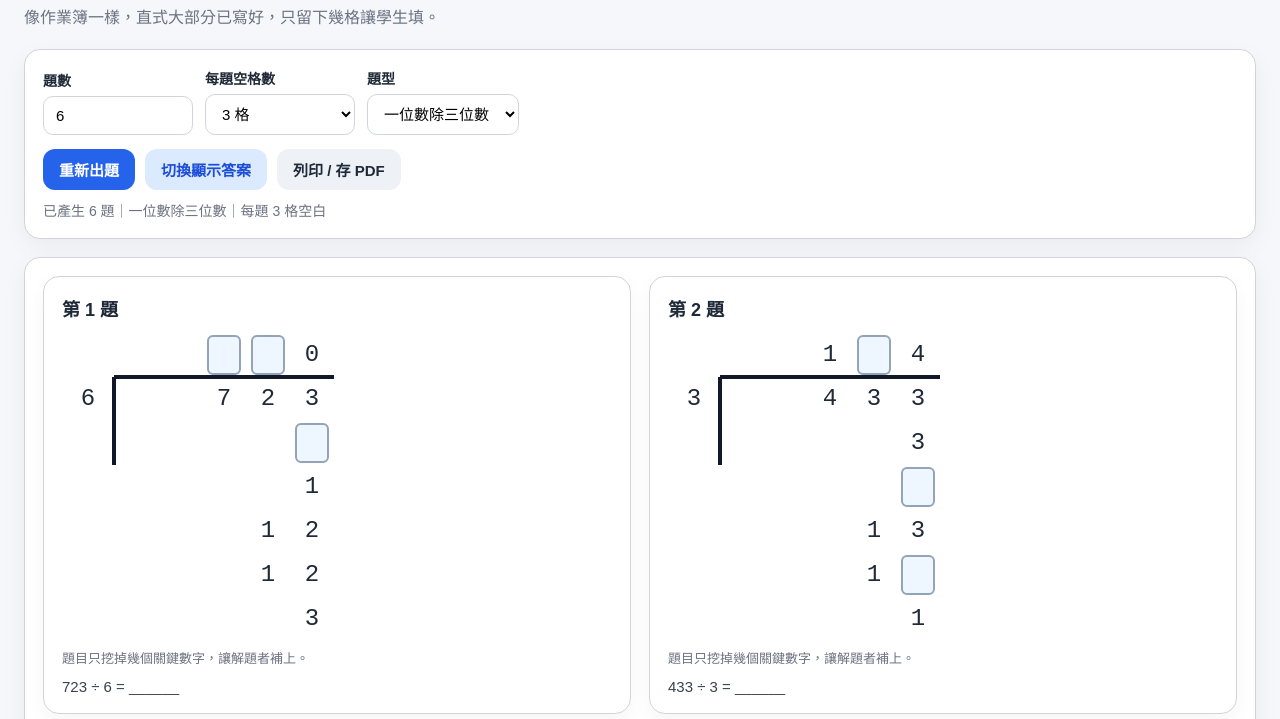
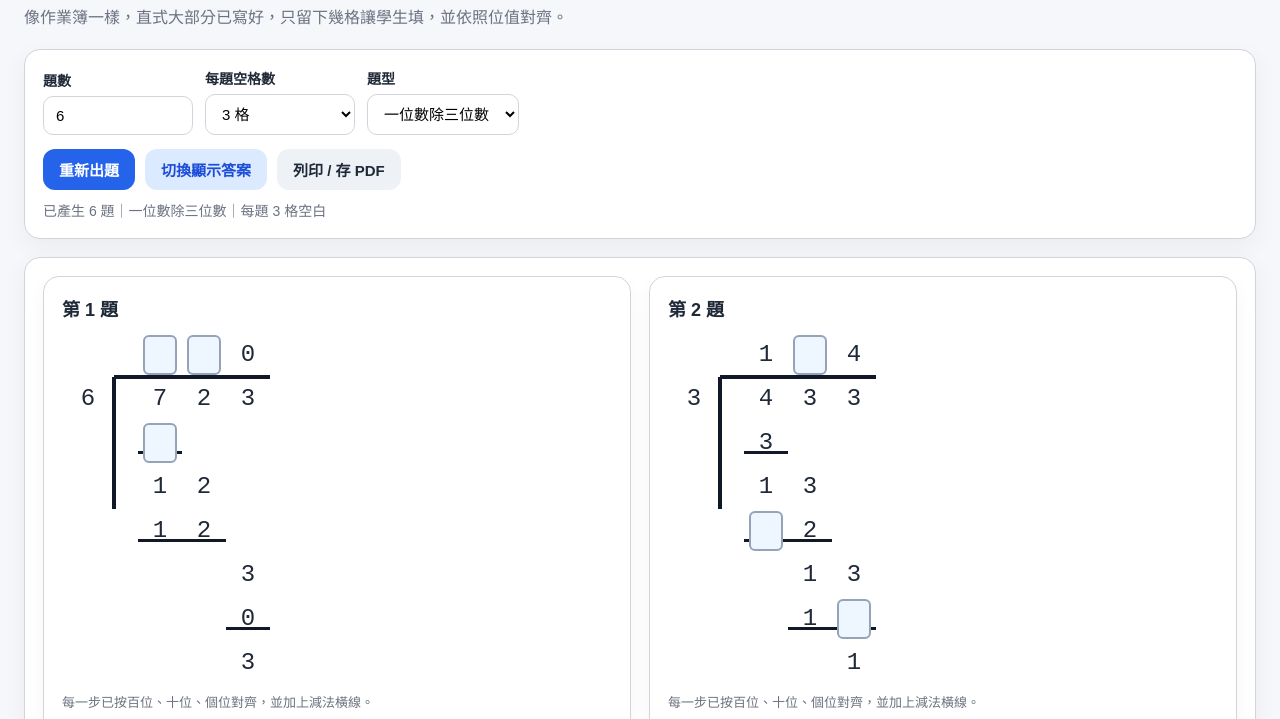
Before and after one commit to 9e6r0i3c0y7u/Straight-Fill-in-the-Blanks, a plain HTML site: page index.html in a window 1280 px wide. Shown: the part 73-792 px from the top of the page. Drawn offline with Linux system fonts and the light colour scheme.

Commit message:
Update index.html

```diff
--- a/index.html
+++ b/index.html
@@ -107,7 +107,6 @@
       color:var(--muted);
     }
 
-    /* 關鍵修正：不要讓卡片窄到壓壞直式 */
     .sheet{
       display:grid;
       grid-template-columns:repeat(auto-fit, minmax(520px, 1fr));
@@ -129,15 +128,16 @@
       margin-bottom:12px;
     }
 
-    /* 真正固定格線 */
     .division-wrap{
-      min-width:480px;
+      min-width:420px;
     }
 
+    /* col1 = 除數
+       col2 = 除號直線
+       col3~5 = 百位、十位、個位 */
     .division-grid{
       display:grid;
-      grid-template-columns: 52px repeat(5, var(--cell));
-      grid-template-rows: repeat(7, var(--cell));
+      grid-template-columns: 52px 24px repeat(3, var(--cell));
       align-items:center;
       justify-items:center;
       position:relative;
@@ -149,6 +149,7 @@
       font-size:24px;
       line-height:1;
       font-family:"Courier New", monospace;
+      z-index:2;
     }
 
     .blank{
@@ -160,6 +161,7 @@
       display:flex;
       align-items:center;
       justify-content:center;
+      z-index:2;
     }
 
     .blank input{
@@ -175,25 +177,33 @@
     }
 
     .line-top{
-      grid-column:2 / 7;
-      grid-row:2;
       align-self:start;
       justify-self:stretch;
       border-top:4px solid var(--line);
       height:0;
       transform:translateY(-2px);
       pointer-events:none;
+      z-index:1;
     }
 
     .line-left{
-      grid-column:2;
-      grid-row:2 / 4;
       align-self:stretch;
       justify-self:start;
       border-left:4px solid var(--line);
       width:0;
       transform:translateX(-2px);
       pointer-events:none;
+      z-index:1;
+    }
+
+    .minus-line{
+      align-self:center;
+      justify-self:stretch;
+      border-top:3px solid var(--line);
+      height:0;
+      transform:translateY(10px);
+      pointer-events:none;
+      z-index:1;
     }
 
     .hint{
@@ -217,7 +227,7 @@
         padding:14px;
       }
       .division-wrap{
-        min-width:460px;
+        min-width:400px;
       }
     }
 
@@ -235,7 +245,7 @@
   <div class="wrap">
     <div class="no-print">
       <h1>直式除法挖空格練習</h1>
-      <div class="sub">像作業簿一樣，直式大部分已寫好，只留下幾格讓學生填。</div>
+      <div class="sub">像作業簿一樣，直式大部分已寫好，只留下幾格讓學生填，並依照位值對齊。</div>
     </div>
 
     <div class="panel no-print">
@@ -303,162 +313,177 @@
         const dividend = mode === "1d2d" ? randInt(10, 99) : randInt(100, 999);
         const quotient = Math.floor(dividend / divisor);
         const remainder = dividend % divisor;
+
         if(quotient < 10) continue;
 
         const digits = String(dividend).split('').map(Number);
-
         let current = 0;
+        let started = false;
         const qDigits = [];
         const steps = [];
 
         for(let i = 0; i < digits.length; i++){
           current = current * 10 + digits[i];
+
+          if(!started && current < divisor){
+            qDigits.push(0);
+            continue;
+          }
+
+          started = true;
           const q = Math.floor(current / divisor);
-          qDigits.push(q);
           const product = q * divisor;
           const rem = current - product;
 
-          if(q !== 0 || steps.length > 0){
+          qDigits.push(q);
           steps.push({
             current,
             q,
             product,
             remainder: rem,
-              endIndex: i
+            endIndex: i,
+            currentStr: String(current),
+            productStr: String(product),
+            remainderStr: String(rem)
           });
-          }
+
           current = rem;
         }
 
-        const qStr = String(quotient);
-
         if(steps.length < 2) continue;
-
-        const s1 = steps[0];
-        const s2 = steps[1];
 
         return {
           divisor,
           dividend,
           quotient,
           remainder,
-          qStr,
-          step1: s1,
-          step2: s2
+          digits: String(dividend),
+          qStr: String(quotient),
+          steps
         };
       }
+
       throw new Error("題目產生失敗");
     }
 
-    function makeCells(problem){
-      const dividendStr = String(problem.dividend).padStart(3, " ");
-      const quotientStr = String(problem.quotient).padStart(3, " ");
-
-      const s1Product = String(problem.step1.product).padStart(3, " ");
-      const s1Remain  = String(problem.step1.remainder).padStart(3, " ");
-      const s2Current = String(problem.step2.current).padStart(3, " ");
-      const s2Product = String(problem.step2.product).padStart(3, " ");
-      const finalRem  = String(problem.remainder).padStart(3, " ");
-
-      const cells = [];
-
-      // 第1列：商，放在第4~6欄
-      for(let i = 0; i < 3; i++){
+    function placeNumber(cells, row, endCol, str, blankable = true){
+      const chars = String(str).split("");
+      const startCol = endCol - chars.length + 1;
+      for(let i = 0; i < chars.length; i++){
         cells.push({
-          row: 1, col: 4 + i,
-          value: quotientStr[i],
-          blankable: true
+          row,
+          col: startCol + i,
+          value: chars[i],
+          blankable
         });
       }
+    }
 
-      // 第2列：除數在第1欄；被除數在第4~6欄
-      cells.push({ row: 2, col: 1, value: String(problem.divisor), blankable: false });
-      for(let i = 0; i < 3; i++){
+    function makeCells(problem){
+      const cells = [];
+      const lines = [];
+
+      const dividendStr = String(problem.dividend);
+      const quotientStr = String(problem.quotient);
+
+      const is2DigitDividend = dividendStr.length === 2;
+      const dividendStartCol = is2DigitDividend ? 4 : 3;
+      const dividendEndCol = dividendStartCol + dividendStr.length - 1;
+
+      const totalRows = 2 + problem.steps.length * 2;
+
+      // 商
+      placeNumber(cells, 1, dividendEndCol, quotientStr, true);
+
+      // 除數
       cells.push({
-          row: 2, col: 4 + i,
+        row: 2,
+        col: 1,
+        value: String(problem.divisor),
+        blankable: false
+      });
+
+      // 被除數
+      for(let i = 0; i < dividendStr.length; i++){
+        cells.push({
+          row: 2,
+          col: dividendStartCol + i,
           value: dividendStr[i],
           blankable: false
         });
       }
 
-      // 第3列：第一次乘積
-      for(let i = 0; i < 3; i++){
-        if(s1Product[i] !== " "){
-          cells.push({
-            row: 3, col: 4 + i,
-            value: s1Product[i],
-            blankable: true
+      // 每一步：乘積 + 下一步帶下來的數 / 最後餘數
+      let row = 3;
+
+      for(let i = 0; i < problem.steps.length; i++){
+        const step = problem.steps[i];
+        const endCol = dividendStartCol + step.endIndex;
+        const startCol = endCol - String(step.product).length + 1;
+
+        // 乘積
+        placeNumber(cells, row, endCol, step.productStr, true);
+
+        // 乘積下面的橫線
+        lines.push({
+          row,
+          startCol,
+          endCol
         });
-        }
+
+        // 下一行
+        if(i < problem.steps.length - 1){
+          const nextStep = problem.steps[i + 1];
+          const nextEndCol = dividendStartCol + nextStep.endIndex;
+          placeNumber(cells, row + 1, nextEndCol, nextStep.currentStr, false);
+        } else {
+          placeNumber(cells, row + 1, endCol, step.remainderStr, true);
         }
 
-      // 第4列：第一次相減後
-      for(let i = 0; i < 3; i++){
-        if(s1Remain[i] !== " "){
-          cells.push({
-            row: 4, col: 4 + i,
-            value: s1Remain[i],
-            blankable: true
-          });
-        }
+        row += 2;
       }
 
-      // 第5列：往下移後的新數
-      for(let i = 0; i < 3; i++){
-        if(s2Current[i] !== " "){
-          cells.push({
-            row: 5, col: 4 + i,
-            value: s2Current[i],
-            blankable: false
-          });
-        }
-      }
-
-      // 第6列：第二次乘積
-      for(let i = 0; i < 3; i++){
-        if(s2Product[i] !== " "){
-          cells.push({
-            row: 6, col: 4 + i,
-            value: s2Product[i],
-            blankable: true
-          });
-        }
-      }
-
-      // 第7列：最後餘數
-      for(let i = 0; i < 3; i++){
-        if(finalRem[i] !== " "){
-          cells.push({
-            row: 7, col: 4 + i,
-            value: finalRem[i],
-            blankable: true
-          });
-        }
-      }
-
-      return cells;
+      return {
+        cells,
+        lines,
+        totalRows
+      };
     }
 
     function renderProblem(problem, index, blankCount){
       const div = document.createElement("div");
       div.className = "problem";
 
-      const cells = makeCells(problem);
+      const { cells, lines, totalRows } = makeCells(problem);
+
       const blankCandidates = cells.filter(c => c.blankable);
       const chosen = pickRandom(blankCandidates, Math.min(blankCount, blankCandidates.length));
-
       const blankSet = new Set(chosen.map(c => `${c.row}-${c.col}`));
 
       let html = `
         <div class="title">第 ${index + 1} 題</div>
         <div class="division-wrap">
-          <div class="division-grid">
-            <div class="line-top"></div>
-            <div class="line-left"></div>
+          <div class="division-grid" style="grid-template-rows: repeat(${totalRows}, var(--cell));">
       `;
 
-      for(let row = 1; row <= 7; row++){
-        for(let col = 1; col <= 6; col++){
+      // 除號
+      html += `
+        <div class="line-top" style="grid-column:2 / 6; grid-row:2;"></div>
+        <div class="line-left" style="grid-column:2; grid-row:2 / ${Math.min(5, totalRows + 1)};"></div>
+      `;
+
+      // 每一步減法橫線
+      for(const line of lines){
+        html += `
+          <div class="minus-line"
+               style="grid-row:${line.row}; grid-column:${line.startCol} / ${line.endCol + 1};">
+          </div>
+        `;
+      }
+
+      // 數字 / 空格
+      for(let row = 1; row <= totalRows; row++){
+        for(let col = 1; col <= 5; col++){
           const found = cells.find(c => c.row === row && c.col === col);
           if(!found) continue;
 
@@ -480,10 +505,12 @@
       html += `
           </div>
         </div>
-        <div class="hint">題目只挖掉幾個關鍵數字，讓解題者補上。</div>
-        <div class="eq">${showAnswers
+        <div class="hint">每一步已按百位、十位、個位對齊，並加上減法橫線。</div>
+        <div class="eq">${
+          showAnswers
             ? `${problem.dividend} ÷ ${problem.divisor} = ${problem.quotient}${problem.remainder ? ` … ${problem.remainder}` : ""}`
-          : `${problem.dividend} ÷ ${problem.divisor} = ______`}</div>
+            : `${problem.dividend} ÷ ${problem.divisor} = ______`
+        }</div>
       `;
 
       div.innerHTML = html;
```
Lines whose indentation alone changed are shown as unchanged.
